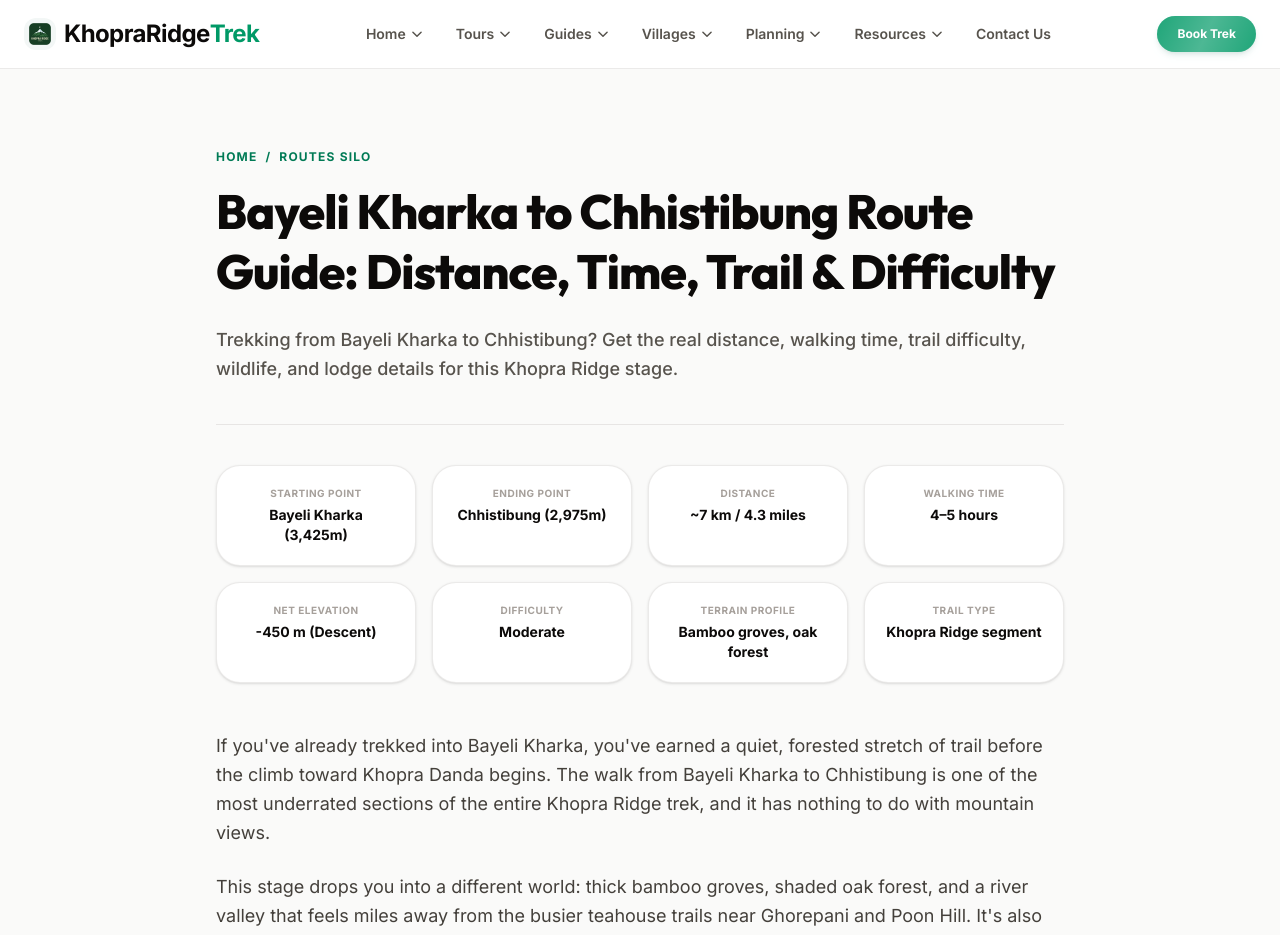
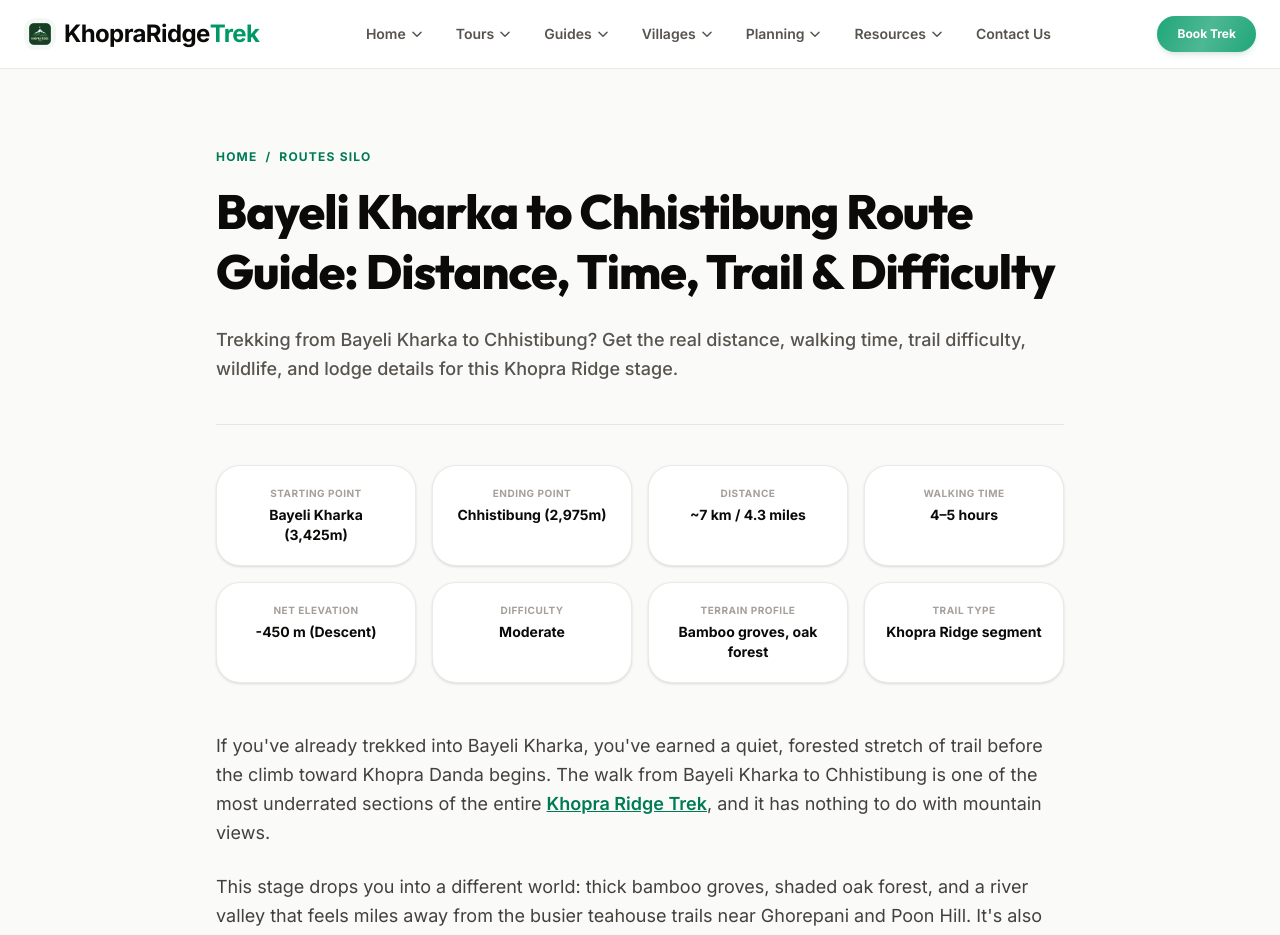
Before and after one commit to cartoonq474-cloud/khopra-ridge-treks, a Next.js app: page /routes/bayeli-kharka-to-chhistibung in a window 1280 px wide. Shown: the top 935 px of the page. Built offline with nearby package versions, Linux system fonts and the light colour scheme.

Commit message:
Apply commercial linking rule to active route and planning pages

```diff
--- a/src/app/planning/acap-permit-guide/page.js
+++ b/src/app/planning/acap-permit-guide/page.js
@@ -68,7 +68,7 @@ export default function Page() {
         <div className="mt-16 rounded-3xl bg-emerald-950 p-8 text-white relative overflow-hidden">
           <div className="relative z-10 max-w-xl">
             <h3 className="text-2xl font-bold">Avoid Bureaucratic Hassles</h3>
-            <p className="mt-4 text-emerald-100/80 text-sm leading-relaxed">Book our guided community trek. We manage all permit logistics, TIMS cards, and local registration checkposts for you.
+            <p className="mt-4 text-emerald-100/80 text-sm leading-relaxed">Book our <Link href="/" className="text-emerald-400 underline font-bold hover:text-emerald-300">guided community trek</Link>. We manage all permit logistics, TIMS cards, and local registration checkposts for you.
             </p>
             <Link
               href="/#book"
--- a/src/app/planning/difficulty-calculator/ClientPage.js
+++ b/src/app/planning/difficulty-calculator/ClientPage.js
@@ -175,7 +175,7 @@ export default function Page() {
         <div className="mt-12 rounded-3xl bg-stone-950 p-8 text-white border border-white/5 shadow-2xl relative overflow-hidden">
           <div className="relative z-10">
             <h3 className="text-2xl font-bold">Secure a Guided &amp; Supported Trek</h3>
-            <p className="mt-4 text-stone-300 text-sm leading-relaxed max-w-lg">Want to minimize difficulty? Our standard package includes experienced local guides and porters to carry your heavy luggage safely.
+            <p className="mt-4 text-stone-300 text-sm leading-relaxed max-w-lg">Want to minimize difficulty? Our <Link href="/" className="text-emerald-400 underline font-bold hover:text-emerald-300">standard package</Link> includes experienced local guides and porters to carry your heavy luggage safely.
             </p>
             <div className="mt-6 flex flex-wrap gap-4">
               <Link
--- a/src/app/routes/bayeli-kharka-to-chhistibung/page.js
+++ b/src/app/routes/bayeli-kharka-to-chhistibung/page.js
@@ -97,7 +97,7 @@ export default function BayeliToChhistibungRoutePage() {
         {/* Introduction */}
         <article className="mt-12 space-y-6 text-stone-700 leading-relaxed text-base sm:text-lg">
           <p>
-            If you've already trekked into Bayeli Kharka, you've earned a quiet, forested stretch of trail before the climb toward Khopra Danda begins. The walk from Bayeli Kharka to Chhistibung is one of the most underrated sections of the entire Khopra Ridge trek, and it has nothing to do with mountain views.
+            If you've already trekked into Bayeli Kharka, you've earned a quiet, forested stretch of trail before the climb toward Khopra Danda begins. The walk from Bayeli Kharka to Chhistibung is one of the most underrated sections of the entire <Link href="/" className="text-emerald-700 underline font-semibold hover:text-emerald-600">Khopra Ridge Trek</Link>, and it has nothing to do with mountain views.
           </p>
           <p>
             This stage drops you into a different world: thick bamboo groves, shaded oak forest, and a river valley that feels miles away from the busier teahouse trails near Ghorepani and Poon Hill. It's also one of the best wildlife-watching segments on the route, with regular Himalayan Langur monkey sightings and a real chance of spotting the <Link href="/ecology/wildlife-khopra-trek" className="text-emerald-700 underline font-semibold hover:text-emerald-600">Himalayan Monal</Link>, Nepal's national bird, moving through the undergrowth.
--- a/src/app/routes/chhistibung-to-khopra-ridge/page.js
+++ b/src/app/routes/chhistibung-to-khopra-ridge/page.js
@@ -97,7 +97,7 @@ export default function ChhistibungToKhopraRoutePage() {
         {/* Introduction */}
         <article className="mt-12 space-y-6 text-stone-700 leading-relaxed text-base sm:text-lg">
           <p>
-            Chhistibung sits at 2,975m in a quiet pocket of alpine forest on the Khopra Ridge Trek, and from there the trail does something few other sections of the route attempt: it climbs almost 700 vertical metres in under five kilometres, straight up onto the open ridge at Khopra Danda. This is widely considered the hardest single segment of the entire Khopra Ridge Trek, and it's also the segment that delivers the trek's biggest reward — your first uninterrupted view of Dhaulagiri and Annapurna South.
+            Chhistibung sits at 2,975m in a quiet pocket of alpine forest on the <Link href="/" className="text-emerald-700 underline font-semibold hover:text-emerald-600">Khopra Ridge Trek</Link>, and from there the trail does something few other sections of the route attempt: it climbs almost 700 vertical metres in under five kilometres, straight up onto the open ridge at Khopra Danda. This is widely considered the hardest single segment of the entire Khopra Ridge Trek, and it's also the segment that delivers the trek's biggest reward — your first uninterrupted view of Dhaulagiri and Annapurna South.
           </p>
           <p>
             This guide walks you through exactly what to expect on the climb from Chhistibung to Khopra Ridge: the real distance and elevation numbers, what the trail surface actually feels like underfoot, how to manage the altitude gain safely, where you'll sleep at the top, and when to attempt this section for the best conditions. We update this guide based on what our guides observe on the trail each month, not generic trekking advice copied from elsewhere.
--- a/src/app/routes/khopra-ridge-to-khayer-lake/page.js
+++ b/src/app/routes/khopra-ridge-to-khayer-lake/page.js
@@ -97,7 +97,7 @@ export default function KhopraToKhayerRoutePage() {
         {/* Introduction */}
         <article className="mt-12 space-y-6 text-stone-700 leading-relaxed text-base sm:text-lg">
           <p>
-            The hike from Khopra Ridge to Sacred Khayer Lake is the most demanding and most rewarding single day on the entire Khopra Ridge Trek. You leave behind the warmth of the community lodge before sunrise, climb over a thousand metres through exposed alpine terrain, and arrive at a high-altitude sacred lake sitting beneath the towering west face of Annapurna South. Very few trekkers in the Annapurna region ever reach this elevation. Even fewer experience the silence and spiritual intensity that surrounds Khayer Lake at 4,660 metres.
+            The hike from Khopra Ridge to Sacred Khayer Lake is the most demanding and most rewarding single day on the entire <Link href="/" className="text-emerald-700 underline font-semibold hover:text-emerald-600">Khopra Ridge Trek</Link>. You leave behind the warmth of the community lodge before sunrise, climb over a thousand metres through exposed alpine terrain, and arrive at a high-altitude sacred lake sitting beneath the towering west face of Annapurna South. Very few trekkers in the Annapurna region ever reach this elevation. Even fewer experience the silence and spiritual intensity that surrounds Khayer Lake at 4,660 metres.
           </p>
           <p>
             This is not a gentle walk. The route crosses rocky scree slopes, exposed ridge flanks, and narrow mountain paths in thin mountain air. It demands proper preparation, an early start, and the right mindset. But for those who complete it, Khayer Lake becomes the defining memory of the entire trek.
--- a/src/app/routes/tadapani-to-bayeli-kharka/page.js
+++ b/src/app/routes/tadapani-to-bayeli-kharka/page.js
@@ -100,7 +100,7 @@ export default function TadapaniToBayeliRoutePage() {
             If you've already trekked from Ghandruk to Tadapani, you'll have noticed how busy that first stretch of trail can feel. Tea houses fill up fast, and the path shares space with trekkers heading toward Poon Hill and the Annapurna Sanctuary. The walk from Tadapani to Bayeli Kharka is where that changes.
           </p>
           <p>
-            This section breaks away from the main Annapurna routes and climbs into forest that sees a fraction of the foot traffic. It's the gateway into the Khopra Ridge Trek proper, and for many trekkers, it's the first real taste of the solitude and scenery that make this trek worth doing in the first place.
+            This section breaks away from the main Annapurna routes and climbs into forest that sees a fraction of the foot traffic. It's the gateway into the <Link href="/" className="text-emerald-700 underline font-semibold hover:text-emerald-600">Khopra Ridge Trek</Link> proper, and for many trekkers, it's the first real taste of the solitude and scenery that make this trek worth doing in the first place.
           </p>
           <p>
             This guide walks through everything you need to know before setting out: how far it is, how long it takes, what the trail actually looks like underfoot, where you'll sleep, and when to go. By the end, you'll know exactly what to expect from Tadapani to Bayeli Kharka.
```
